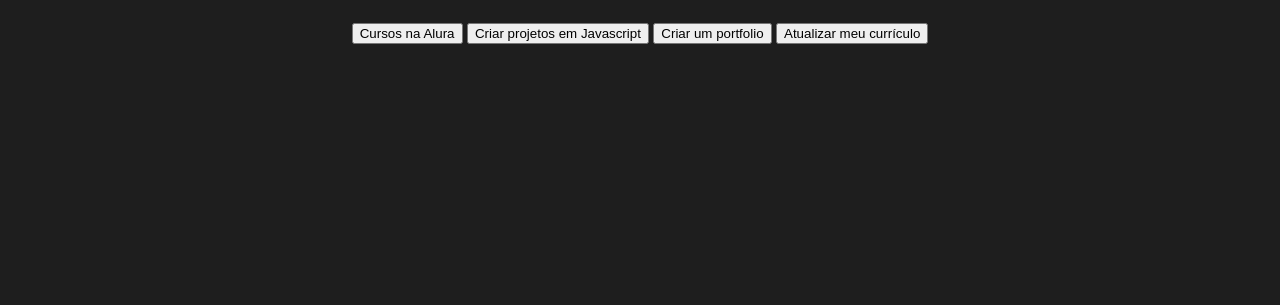
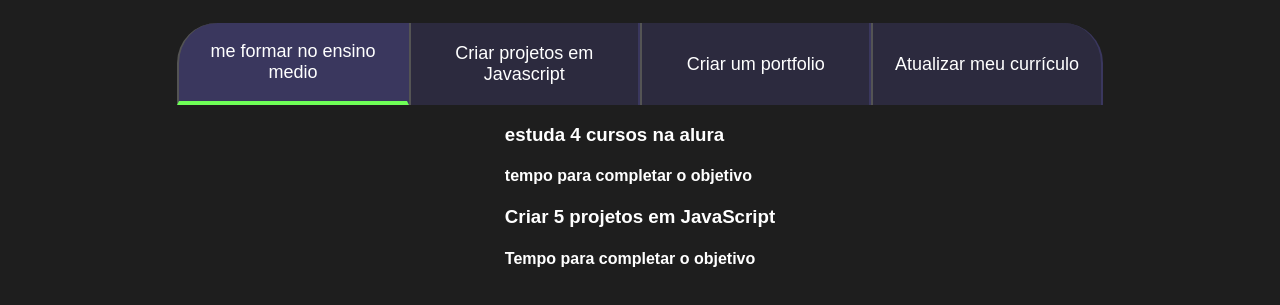
Before and after one commit to BTTdS/projeto-de-vida, a plain HTML site: page index.html in a window 1280 px wide. Shown: the part 75-380 px from the top of the page. Drawn offline with Linux system fonts and the light colour scheme.

Commit message:
Add files via upload

```diff
--- a/index.html
+++ b/index.html
@@ -7,16 +7,28 @@
     <title>Document</title>
     <link rel="stylesheet" href="style.css">
 </head>
+
 <body>
+
     <section class="conteudo-principal">
     <h2 class="titulo-principal">Meus Objetivos do ano_</h2>
 <div class="botoes">
-    <button class="botao">Cursos na Alura</button>
+    <button class="botao ativo ">me formar no ensino medio</button>
     <button class="botao">Criar projetos em Javascript</button>
     <button class="botao">Criar um portfolio</button>
     <button class="botao">Atualizar meu currículo</button>
 </div>
+<div class="abas-textos">
+    <div class="aba-conteudo">
+        <h3 class="aba-conteudo-titulo-principal">estuda 4 cursos na alura<h3>
+        <h4 class="aba-conteudo-titulo-segundario"> tempo para completar o objetivo <h4>
+                <div>
+                    <div class="aba-conteudo">
+                        <h3 class="aba-conteudo-titulo-principal">Criar 5 projetos em JavaScript</h3>
+                        <h4 class="aba-conteudo-titulo-secundario">Tempo para completar o objetivo</h4>
+                    </div>
+
 </section>
+<script src="main.js"></script>
 </body>
 </html>
-<section
--- /dev/null
+++ b/main.js
@@ -0,0 +1,13 @@
+const botoes = document.querySelectorAll(".botao");
+
+
+for(let i=0;i <botoes.length;i++){
+    botoes[i].onclick = function(){
+
+        for(let j=0;j<botoes.length;j++){
+            botoes[j].classList.remove("ativo");
+        }
+
+        botoes[i].classList.add("ativo");
+    }
+}
--- a/style.css
+++ b/style.css
@@ -31,3 +31,50 @@ body {
     width: 100%;
     font-size: 32px;
 }
+
+.titulo-principal span {
+    color: var(--verde);
+}
+
+.botao{
+    font-family: "Crakra Petch", sans-serif;
+    background-color: var(--botao-inativo);
+    color: var(--branco);
+    display: flex;
+    justify-content: center;
+    padding: 1em;
+    font-size: 18px;
+    align-items: center;
+    width: 100%;
+    border-bottom: 4px solid var(--botao-ativo)
+    border-left: 2px solid var(--botao-ativo);
+    border-right: 2px solid var(--botao-ativo);
+    border-top: none;
+}
+
+.botao:first-child {
+    border-radius: 40px 40px 0 0;
+}
+
+.botoes {
+    display: block;
+}
+
+.ativo{
+    background-color: var(--botao-ativo);
+    border-bottom: 4px solid var(--verde);
+    }
+
+@media screen and (min-width: 768px) {
+    .botoes {
+        display: flex;
+    }
+
+    .botao:first-child {
+        border-radius: 40px 0 0 0;
+    }
+
+    .botao:last-child {
+        border-radius: 0 40px 0 0;
+    }
+}
```
